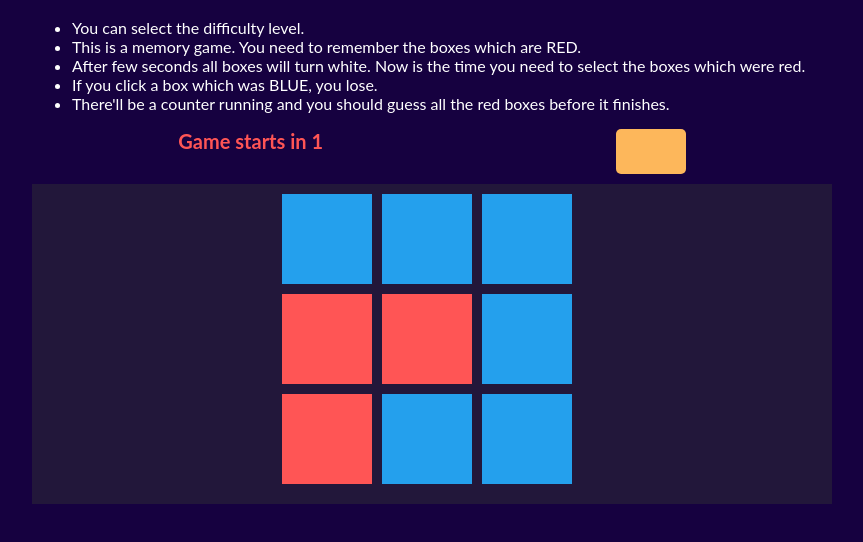
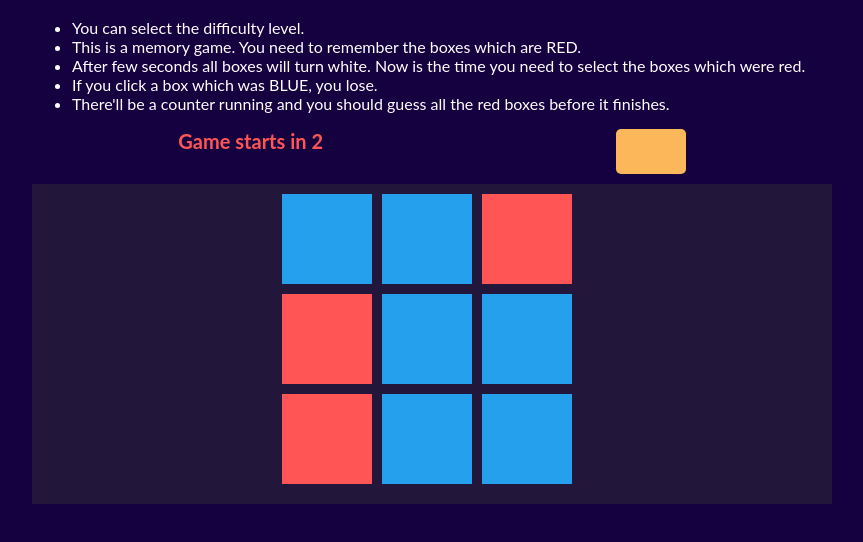
Before and after one commit to Reflex-Gravity/memory-game, a plain HTML site: page index.html in a window 1280 px wide. Both pictures are taken after a click on the button "Start Game". Shown: the part 122-664 px from the top of the page, without its empty margins (208-1071 px from the left). Drawn offline with Linux system fonts and the light colour scheme.

Commit message:
Fixed random number bug, Added noticeMessage, UI addons

```diff
--- a/css/style.css
+++ b/css/style.css
@@ -101,7 +101,7 @@ main .box:hover {
     width: 80%;
 }
 
-#message {
+#notice {
     font-size: 20px;
     font-weight: bolder;
     color: #ff5555;
--- a/index.html
+++ b/index.html
@@ -22,7 +22,7 @@
             </ul>
         </div>
         <div class="panel flex">
-            <div id="message">Game starts in 1</div>
+            <div id="notice"></div>
             <div id="counter"></div>
         </div>
         <main id="game-app">
--- a/js/main.js
+++ b/js/main.js
@@ -8,6 +8,7 @@ function GameEngine() {
     var coloredSquares = []
     var selectedSquares = []
     var maxWaitTime = 3000; // Maximum buffer time.
+    var isDisabledClicks = true;
 
     this.init = function () {
 
@@ -18,6 +19,7 @@ function GameEngine() {
         this.modalEl = document.getElementById("options-modal")
         this.counterEl = document.getElementById("counter")
         this.resultEl = document.getElementById("result")
+        this.noticeEl = document.getElementById("notice")
         this.startBtn = document.getElementById("start-btn")
         this.restartBtn = document.getElementById("restart-btn")
 
@@ -28,7 +30,7 @@ function GameEngine() {
         // Reset all values.
         this.resetGame();
         ;[this.m, this.n] = this.getDifficulty()
-        this.maxTime = 2000; // Total ms to finish a game.
+        this.maxTime = 4000; // Total ms to finish a game.
         this.totalSquares = this.m * this.n;
         this.minColoredSquare = 3;
 
@@ -81,7 +83,8 @@ function GameEngine() {
         //Randomly select the red squares.
         for (let start = 0; start <= this.totalSquares / 2; start++) {
 
-            const randomBoxId = Math.floor(Math.random() * this.totalSquares) + this.minColoredSquare;
+            // Generate a random number between two numbers.
+            const randomBoxId = Math.floor(Math.random() * (this.totalSquares - (this.minColoredSquare + 1))) + this.minColoredSquare;
 
             if(!coloredSquares.includes(randomBoxId)) {
                 coloredSquares = [
@@ -101,16 +104,15 @@ function GameEngine() {
 
         // Render the game layout
         let boxEl = ''
-        for (let boxId = 0; boxId <= this.totalSquares; boxId++) {
+        for (let boxId = 1; boxId <= this.totalSquares; boxId++) {
             boxEl += `<div
-                        id="box_${boxId}"
                         class="box ${coloredSquares.includes(boxId) ? 'red' : 'blue'}"
                         data-val="${boxId}"
-                        onclick="window.GameInst.validateGuess(${boxId})"
+                        onclick="window.GameInst.validateGuess(this, ${boxId})"
                     ></div>`
         }
 
-        // Calculate the dimensions of each box i.e: (Total )
+        // Calculate the dimensions of each box i.e: (TotalWidth - (padding * m)) / m
         const boxDim = (this.gameArena.clientWidth - (10 * this.m)) / this.m
 
         this.gameArena.style.gridTemplateRows = `repeat(${this.m}, ${boxDim}px)`
@@ -123,8 +125,21 @@ function GameEngine() {
      *
      */
     this.initiateGame = function () {
+
+        // The countdown timer before game
+        let countdown = maxWaitTime/1000;
+        this.noticeEl.innerHTML = `Game starts in ${countdown}`
+        let waitCountdown = setInterval(() => {
+            this.noticeEl.innerHTML = `Game starts in ${countdown}`
+            countdown = countdown - 1;
+        }, 1000);
+
         this.freezeTimeout = setTimeout(() => {
+            clearInterval(waitCountdown)
+            this.noticeEl.innerHTML = ''
             this.clearBoxes()
+            // Enable clicks on the boxes
+            isDisabledClicks = false;
             this.startCountdown()
         }, maxWaitTime);
     };
@@ -153,9 +168,14 @@ function GameEngine() {
      * Checks if the clicked box is a red or a blue square.
      *
      */
-    this.validateGuess = function (boxId) {
+    this.validateGuess = function (boxEl, boxId) {
+
+        if(isDisabledClicks) return false;
+
         if (coloredSquares.includes(boxId)) {
             selectedSquares = [...selectedSquares, boxId]
+            boxEl.classList.add('red')
+            boxEl.removeAttribute('onclick')
         } else {
             this.stopGame()
         }
@@ -168,6 +188,7 @@ function GameEngine() {
      */
     this.stopGame = function () {
         let isWon = false
+
         if (Array.isArray(selectedSquares)) {
             if (selectedSquares.length === coloredSquares.length) {
                 for (const _boxId of coloredSquares) {
@@ -179,7 +200,6 @@ function GameEngine() {
                     }
                 }
             } else {
-                this.showModal('Game Over!', false)
                 isWon = false
             }
         }
@@ -242,11 +262,13 @@ function GameEngine() {
         // Set default values
         coloredSquares = []
         selectedSquares = []
+        isDisabledClicks = true
 
         // All elements empty
         this.counterEl.innerText = ''
         this.resultEl.innerHTML = ''
         this.gameArena.innerHTML = ''
+        this.noticeEl.innerHTML = ''
 
         // Set default classes
         this.modalEl.classList.add('hide')
```
